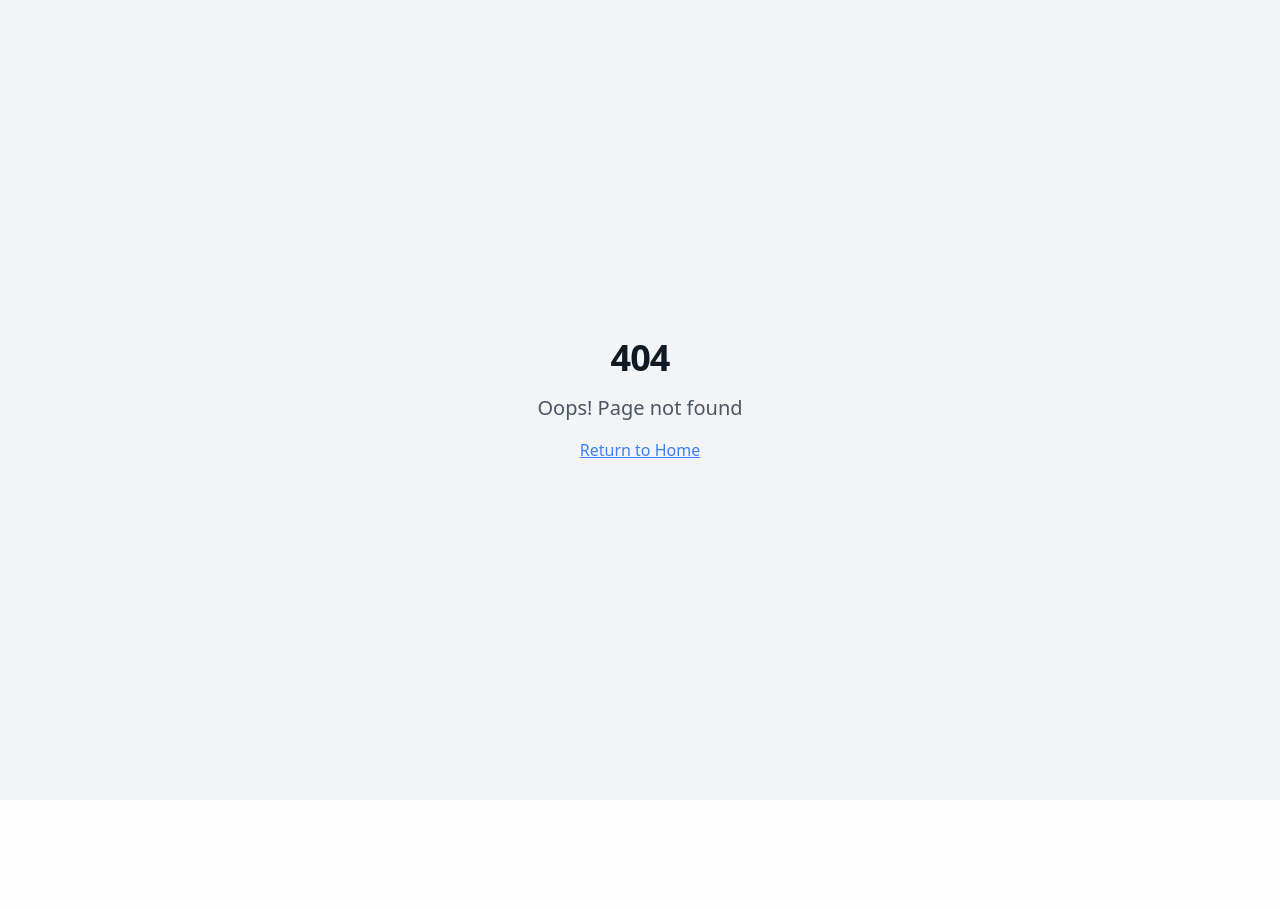
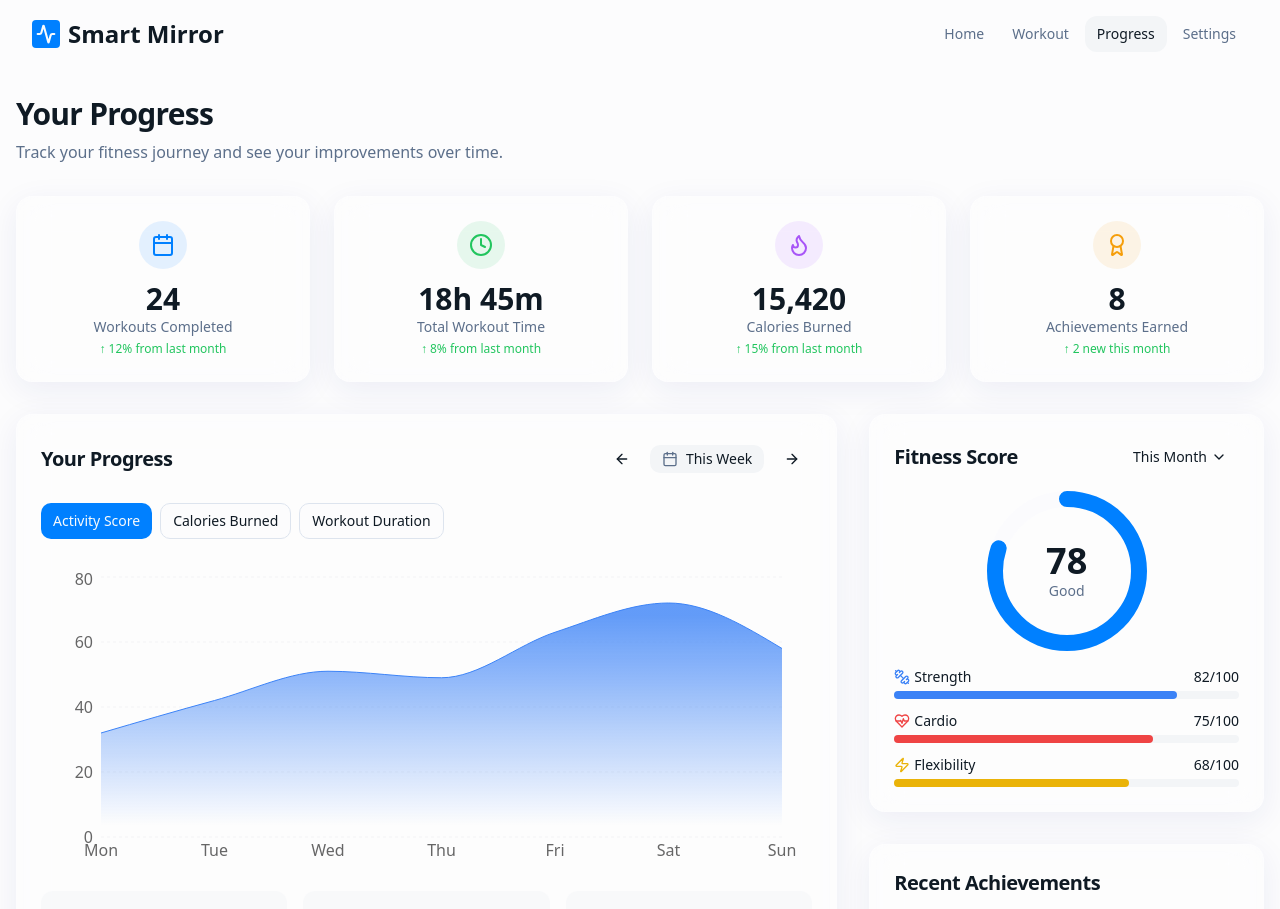
Before and after one commit to vijaygowtham13/smart-mirror-fitness-coach, a React (Vite) app: page /progress in a window 1280 px wide. Before the commit this address had no page. Shown: the top 909 px of the page. Before the commit the page ends 800 px from the top, so only its background shows below. Built offline with nearby package versions, Linux system fonts and the light colour scheme.

Commit message:
Fix: Workout progress display
The commit addresses issues preventing the correct display of workout progress information, resolving potential "404 Not Found" errors.

```diff
--- a/src/App.tsx
+++ b/src/App.tsx
@@ -1,9 +1,11 @@
+
 import { Toaster } from "@/components/ui/toaster";
 import { Toaster as Sonner } from "@/components/ui/sonner";
 import { TooltipProvider } from "@/components/ui/tooltip";
 import { QueryClient, QueryClientProvider } from "@tanstack/react-query";
 import { BrowserRouter, Routes, Route } from "react-router-dom";
 import Index from "./pages/Index";
+import Progress from "./pages/Progress";
 import NotFound from "./pages/NotFound";
 
 const queryClient = new QueryClient();
@@ -16,6 +18,7 @@ const App = () => (
       <BrowserRouter>
         <Routes>
           <Route path="/" element={<Index />} />
+          <Route path="/progress" element={<Progress />} />
           {/* ADD ALL CUSTOM ROUTES ABOVE THE CATCH-ALL "*" ROUTE */}
           <Route path="*" element={<NotFound />} />
         </Routes>
--- a/src/components/analytics/ProgressChart.tsx
+++ b/src/components/analytics/ProgressChart.tsx
@@ -18,16 +18,28 @@ const data = [
 
 type ChartType = "activity" | "calories" | "duration";
 
+const getWeekData = (week: string) => {
+  // In a real app, this would fetch different data for different weeks
+  // For now, we'll just return the same data
+  return data;
+};
+
 const ProgressChart = () => {
   const [chartType, setChartType] = useState<ChartType>("activity");
   const [currentWeek, setCurrentWeek] = useState("This Week");
+  const [currentData, setCurrentData] = useState(data);
+
+  const handleWeekChange = (week: string) => {
+    setCurrentWeek(week);
+    setCurrentData(getWeekData(week));
+  };
 
   const renderChart = () => {
     switch (chartType) {
       case "activity":
         return (
           <ResponsiveContainer width="100%" height={300}>
-            <AreaChart data={data} margin={{ top: 10, right: 30, left: 0, bottom: 0 }}>
+            <AreaChart data={currentData} margin={{ top: 10, right: 30, left: 0, bottom: 0 }}>
               <defs>
                 <linearGradient id="colorWorkout" x1="0" y1="0" x2="0" y2="1">
                   <stop offset="5%" stopColor="#3B82F6" stopOpacity={0.8} />
@@ -58,7 +70,7 @@ const ProgressChart = () => {
       case "calories":
         return (
           <ResponsiveContainer width="100%" height={300}>
-            <BarChart data={data} margin={{ top: 10, right: 30, left: 0, bottom: 0 }}>
+            <BarChart data={currentData} margin={{ top: 10, right: 30, left: 0, bottom: 0 }}>
               <defs>
                 <linearGradient id="colorCalories" x1="0" y1="0" x2="0" y2="1">
                   <stop offset="5%" stopColor="#8B5CF6" stopOpacity={0.8} />
@@ -88,7 +100,7 @@ const ProgressChart = () => {
       case "duration":
         return (
           <ResponsiveContainer width="100%" height={300}>
-            <LineChart data={data} margin={{ top: 10, right: 30, left: 0, bottom: 0 }}>
+            <LineChart data={currentData} margin={{ top: 10, right: 30, left: 0, bottom: 0 }}>
               <XAxis dataKey="day" axisLine={false} tickLine={false} />
               <YAxis axisLine={false} tickLine={false} />
               <CartesianGrid vertical={false} strokeDasharray="3 3" opacity={0.2} />
@@ -124,7 +136,7 @@ const ProgressChart = () => {
           <Button
             variant="ghost"
             size="icon"
-            onClick={() => setCurrentWeek("Last Week")}
+            onClick={() => handleWeekChange("Last Week")}
             aria-label="Previous week"
           >
             <ArrowLeft className="h-4 w-4" />
@@ -136,7 +148,7 @@ const ProgressChart = () => {
           <Button
             variant="ghost"
             size="icon"
-            onClick={() => setCurrentWeek("Next Week")}
+            onClick={() => handleWeekChange("Next Week")}
             aria-label="Next week"
           >
             <ArrowRight className="h-4 w-4" />
@@ -144,7 +156,7 @@ const ProgressChart = () => {
         </div>
       </div>
 
-      <div className="flex space-x-2 mb-6">
+      <div className="flex space-x-2 mb-6 overflow-x-auto pb-1">
         <Button
           onClick={() => setChartType("activity")}
           variant={chartType === "activity" ? "default" : "outline"}
```
